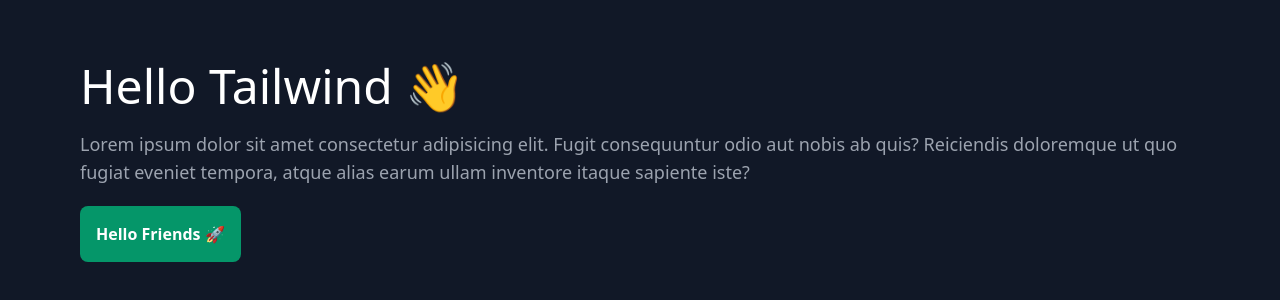
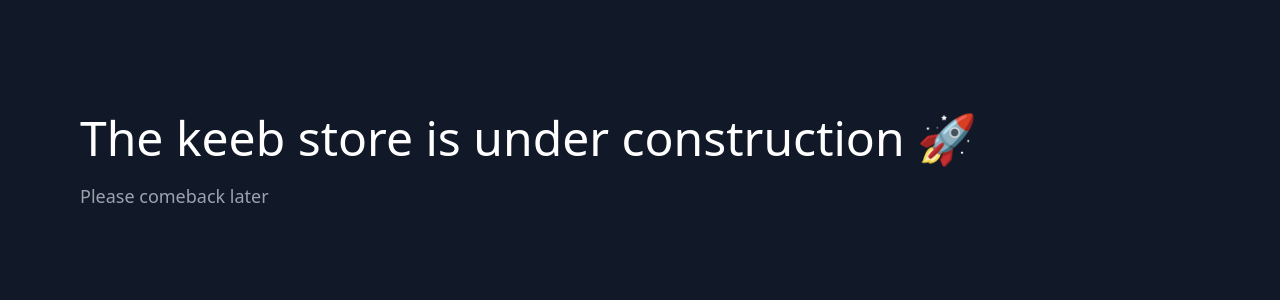
Before and after one commit to Alexiu5/tks, a React (Create React App) app: page / in a window 1280 px wide. Shown: the part 238-538 px from the top of the page. Built offline with nearby package versions, Linux system fonts and the light colour scheme.

Commit message:
[TEST] change app.js text
	- Boilerplate code to see how vercel reacts to new deployments

```diff
--- a/src/App.js
+++ b/src/App.js
@@ -4,16 +4,10 @@
 function App() {
     return (
         <div className="bg-gray-900 p-20 h-screen flex justify-center items-start flex-col">
-            <h1 className="text-5xl text-white">Hello Tailwind 👋</h1>
+            <h1 className="text-5xl text-white">The keeb store is under construction 🚀</h1>
             <p className="text-gray-400 mt-5 text-lg">
-                Lorem ipsum dolor sit amet consectetur adipisicing elit. Fugit
-                consequuntur odio aut nobis ab quis? Reiciendis doloremque ut
-                quo fugiat eveniet tempora, atque alias earum ullam inventore
-                itaque sapiente iste?
+                Please comeback later
             </p>
-            <button class="p-4 bg-green-600 rounded-lg font-bold text-white mt-5 hover:bg-gray-600">
-                Hello Friends 🚀
-            </button>
         </div>
     )
 }
```
